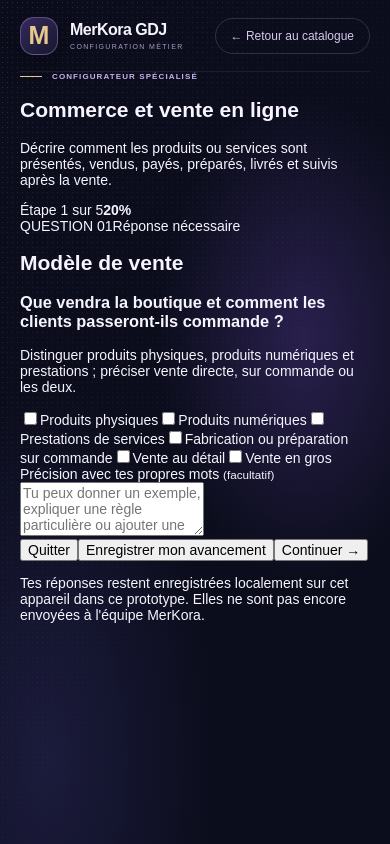
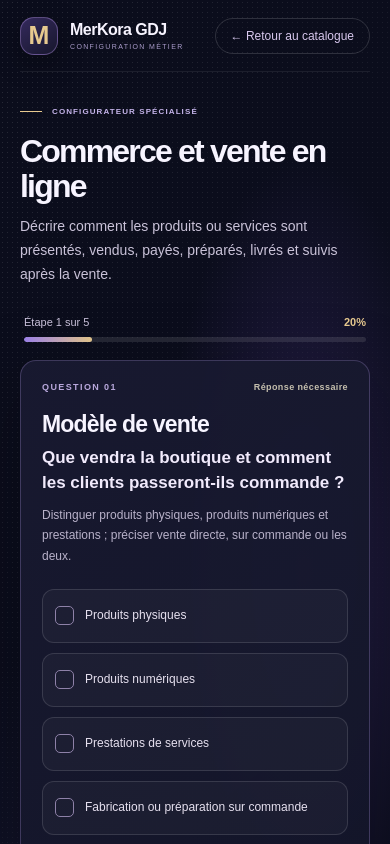
Before and after one commit to merkelnascom-art/Merkora-GDJ, a Next.js app: page /catalogue/configurer/ecommerce in a window 390 px wide. Shown: the top 844 px of the page. Built offline with nearby package versions, Linux system fonts and the light colour scheme.

Commit message:
style(merkora): add responsive specialized configurator interface

```diff
--- a/app/globals.css
+++ b/app/globals.css
@@ -834,3 +834,70 @@
  .mk2-catalogue-product-card,.mk2-catalogue-domain-card{min-height:0}
  .mk2-catalogue-principle{padding:19px}
 }
+
+
+/* MerKora GDJ — specialized configurator journeys */
+.mk-configurator-page{padding-bottom:60px}
+.mk-configurator-shell{width:min(920px,100%);margin:54px auto 0;padding-bottom:40px}
+.mk-configurator-heading{max-width:760px;margin:0 auto 30px;text-align:center}
+.mk-configurator-heading h1{font-size:clamp(32px,4.5vw,52px);line-height:1.08;letter-spacing:-1.8px;margin:18px 0 12px}
+.mk-configurator-heading>p{max-width:700px;margin:0 auto;color:#c9c2d8;line-height:1.7;font-size:14px}
+.mk-configurator-heading .mk-eyebrow{justify-content:center}
+.mk-configurator-progress{max-width:760px;margin:0 auto 18px;padding:0 4px}
+.mk-configurator-progress>div:first-child{display:flex;justify-content:space-between;color:#c7bfd8;font-size:11px;margin-bottom:9px}
+.mk-configurator-progress strong{color:var(--mk-gold)}
+.mk-configurator-progress-track{height:5px;border-radius:9px;background:#ffffff1b;overflow:hidden}
+.mk-configurator-progress-track i{display:block;height:100%;border-radius:9px;background:linear-gradient(90deg,#9e83eb,#e7c98f);transition:width .2s ease}
+.mk-configurator-card{max-width:760px;margin:0 auto;padding:clamp(22px,4vw,38px);border:1px solid #b59be744;border-radius:22px;background:linear-gradient(145deg,#191a31f2,#111426f5);box-shadow:0 25px 80px #0004}
+.mk-configurator-step-meta{display:flex;justify-content:space-between;gap:10px;color:#b9a8dc;font-size:9px;font-weight:800;letter-spacing:1.4px}
+.mk-configurator-step-meta span+span{color:#c5bfae;letter-spacing:.4px;font-weight:600}
+.mk-configurator-card h2{font-size:clamp(23px,3vw,31px);letter-spacing:-.8px;margin:19px 0 8px}
+.mk-configurator-card h3{font-size:17px;line-height:1.45;margin:0 0 9px;color:#f1eafc}
+.mk-configurator-guidance{font-size:12px;line-height:1.7;color:#b9b2ca;margin:0 0 23px}
+.mk-config-options{display:grid;grid-template-columns:repeat(2,minmax(0,1fr));gap:10px}
+.mk-config-option{position:relative;display:flex;align-items:center;gap:11px;min-height:54px;padding:12px;border:1px solid #ffffff20;border-radius:12px;background:#ffffff08;color:#e6e0ef;font-size:12px;line-height:1.45;cursor:pointer;transition:border-color .15s,background .15s}
+.mk-config-option:hover,.mk-config-option.is-selected{border-color:#c7a9f1a6;background:#30284b}
+.mk-config-option input{position:absolute;opacity:0;pointer-events:none}
+.mk-config-option-check{display:grid;place-items:center;flex:0 0 19px;width:19px;height:19px;border:1px solid #8e81a8;border-radius:5px;color:#171326;background:transparent;font-size:12px;font-weight:900}
+.mk-config-option.is-selected .mk-config-option-check{background:#e7c98f;border-color:#e7c98f}
+.mk-config-option:has(input[type=radio]) .mk-config-option-check{border-radius:50%}
+.mk-config-text-input,.mk-configurator-note textarea{width:100%;border:1px solid #ffffff28;border-radius:11px;background:#0e1020;color:#f8f4ff;padding:13px 14px;outline:none;resize:vertical;line-height:1.6}
+.mk-config-text-input:focus,.mk-configurator-note textarea:focus{border-color:#b99be9;box-shadow:0 0 0 3px #a98af022}
+.mk-configurator-note{display:block;margin-top:24px}
+.mk-configurator-note>span{display:block;color:#e8dfef;font-size:11px;font-weight:700;margin-bottom:9px}
+.mk-configurator-note small{color:#a69bb9;font-weight:400}
+.mk-configurator-note textarea{font-size:12px}
+.mk-configurator-note textarea::placeholder{color:#827b96}
+.mk-configurator-actions{display:flex;justify-content:space-between;align-items:center;gap:9px;margin-top:25px;flex-wrap:wrap}
+.mk-config-button{border:1px solid transparent;border-radius:10px;padding:12px 15px;font-size:11px;font-weight:800;cursor:pointer;transition:transform .15s,border-color .15s}
+.mk-config-button:hover{transform:translateY(-1px)}
+.mk-config-button-quiet{background:transparent;border-color:#ffffff28;color:#d1c9dc}
+.mk-config-button-save{background:#ffffff0b;border-color:#c6a4e14a;color:#e3d2fa}
+.mk-config-button-primary{background:linear-gradient(120deg,#e7c98f,#c9a8ed);color:#1a1725}
+.mk-configurator-feedback{margin:15px 0 0;padding:11px 13px;border:1px solid #e9b87966;border-radius:10px;background:#8b5d241f;color:#f3d5a9;font-size:11px;line-height:1.5}
+.mk-configurator-saved{margin:12px 0 0;color:#9fd7b9;font-size:10px}
+.mk-configurator-privacy{max-width:760px;margin:17px auto 0;text-align:center;color:#928aa6;font-size:10px;line-height:1.6}
+.mk-configurator-review .mk-eyebrow{margin-bottom:10px}
+.mk-configurator-review-row{padding:17px 0;border-top:1px solid #ffffff19}
+.mk-configurator-review-row>div>span{color:#b9a8dc;font-size:8px;font-weight:800;letter-spacing:1.3px}
+.mk-configurator-review-row h3{font-size:14px;margin:5px 0}
+.mk-configurator-review-row>p{font-size:12px;color:#e4dced;line-height:1.65;margin:7px 0}
+.mk-configurator-review-row blockquote{margin:8px 0;padding:9px 12px;border-left:2px solid #b99be9;background:#ffffff08;color:#bdb3d1;font-size:11px;line-height:1.6}
+.mk-configurator-review-row button{border:0;background:transparent;padding:4px 0;color:#d7bd8b;font-size:10px;font-weight:700}
+.mk-configurator-review-footer{border-top:1px solid #ffffff19;padding-top:18px}
+.mk-configurator-review-footer>p{color:#bdb5cb;font-size:11px;line-height:1.7}
+.mk2-configurator-catalogue-grid{grid-template-columns:repeat(3,minmax(0,1fr))}
+.mk2-configurator-catalogue-card{display:flex;flex-direction:column;align-items:flex-start}
+.mk2-configurator-step-count{display:inline-flex;margin-top:8px;color:#8b7ac5;font-size:10px;font-weight:700}
+.mk2-configurator-start{display:flex;justify-content:space-between;align-items:center;gap:10px;width:100%;margin-top:auto;padding-top:18px;color:#6852c8;font-size:11px;font-weight:800}
+.mk2-configurator-start span{font-size:18px}
+@media(max-width:760px){
+  .mk-configurator-shell{margin-top:35px}
+  .mk-configurator-heading{text-align:left}
+  .mk-configurator-heading .mk-eyebrow{justify-content:flex-start}
+  .mk-config-options{grid-template-columns:1fr}
+  .mk-configurator-card{padding:21px;border-radius:16px}
+  .mk-configurator-actions{align-items:stretch;flex-direction:column}
+  .mk-config-button{width:100%}
+  .mk2-configurator-catalogue-grid{grid-template-columns:1fr}
+}
```
